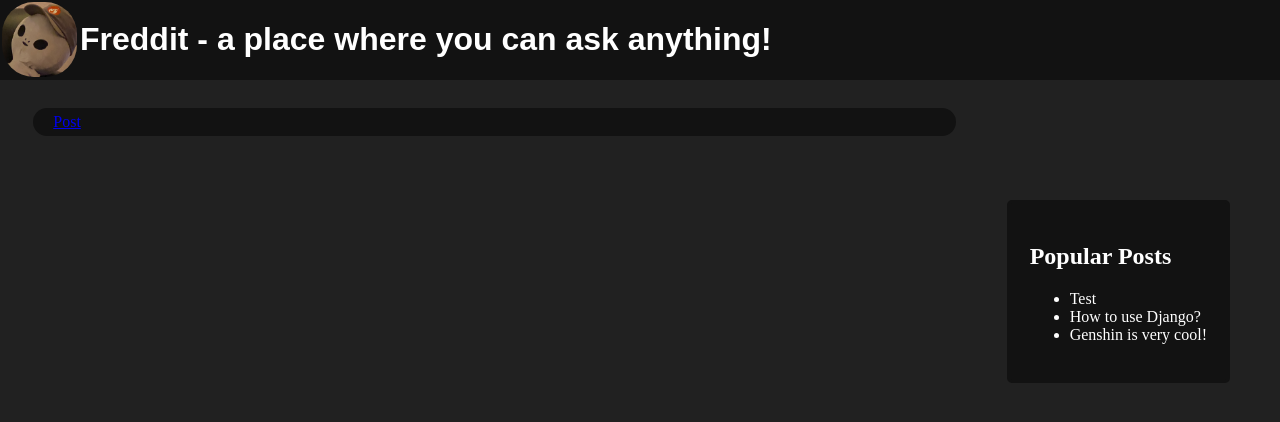
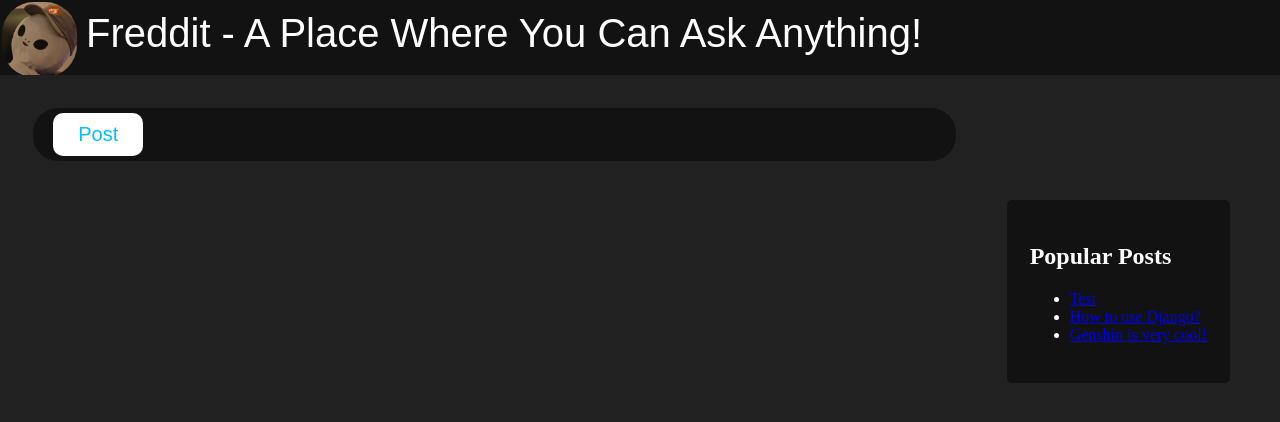
Before and after one commit to TheYibster/fredditforums, a Django app: page / in a window 1280 px wide. Shown: the top 422 px of the page. Run offline with Django 4.2, Linux system fonts and the light colour scheme; data comes from the database, SQL or seed files in the repository.

Commit message:
added the option to view threads and posts

```diff
--- a/fredditforums/freddit/urls.py
+++ b/fredditforums/freddit/urls.py
@@ -3,5 +3,6 @@ from freddit import views
 
 urlpatterns = [
     path('', views.index, name='index'),
-    path('add_thread/', views.add_thread, name = 'add_thread')
+    path('add_thread/', views.add_thread, name = 'add_thread'),
+    path('thread/<slug:thread_slug>/', views.view_thread, name="thread_post")
 ]
--- a/fredditforums/freddit/views.py
+++ b/fredditforums/freddit/views.py
@@ -1,6 +1,7 @@
 from http.client import HTTPResponse
+from multiprocessing import context
 from django.shortcuts import render
-from freddit.models import Thread
+from freddit.models import Thread, Comment
 from freddit.forms import ThreadForm, CommentForm
 
 # Create your views here.
@@ -19,3 +20,15 @@ def add_thread(request):
         else:
             print(form.errors)
     return render(request, 'freddit/add_thread.html', {'form': form})
+
+def view_thread(request, thread_slug):
+    context_dict = {}
+    try:
+        thread = Thread.objects.get(slug=thread_slug)
+        comments = Comment.objects.filter(thread=thread)
+        context_dict['thread'] = thread
+        context_dict['comment'] = comments
+    except Thread.DoesNotExist:
+        context_dict['thread'] = None
+        context_dict['comment'] = None
+    return render(request, 'freddit/thread.html', context_dict)
--- a/fredditforums/static/css/base.css
+++ b/fredditforums/static/css/base.css
@@ -1,5 +1,21 @@
 body {
     background-color: #212121;
+}
+
+.button1 {
+    font-size: 20px;
+    border-radius: 10px;
+    padding: 10px 25px;
+    cursor: pointer;
+    border: none;
+    background-color: #fff;
+    color: deepskyblue;
+    transition-duration: 0.4s;
+}
+
+.button1:hover {
+    color: #fff;
+    background-color: deepskyblue;
 }
 
 .banner {
@@ -11,14 +27,7 @@ body {
     overflow: hidden;
     width: 100%;
 }
-.banner h1 {
-    position: relative;
-    left: 5px;
-    font-family: Arial, Helvetica, sans-serif;
-    font-size: 5;
-    color: #fff;
-    text-align: left;
-}
+
 .banner img {
     position: relative;
     top: 2px;
@@ -27,6 +36,17 @@ body {
     height: 75px;
     border-radius: 32px;
     float: left;
+}
+
+.banner_button {
+    position: relative;
+    top: 10px;
+    left: 5px;
+    font-family: Arial, Helvetica, sans-serif;
+    font-size: 40px;
+    color: #fff;
+    background-color: rgba(0,0,0,0);
+    border: 0px;
 }
 
 .sidebar {
@@ -54,10 +74,9 @@ body {
     color: #fff;
 }
 
-#thread_form text {
+#thread_form {
     color: #fff;
     font-size: 25px;
     position: relative;
-    left: 0px;
-    top: 0px;
+    bottom: 10px;
 }
--- a/fredditforums/templates/freddit/add_thread.html
+++ b/fredditforums/templates/freddit/add_thread.html
@@ -16,6 +16,7 @@
             {{field.help_text}}
             {{field}}
         {% endfor %}
+        <br>
         <input type="submit" name="Submit" value="Post" />
     </form>
 </div>
--- a/fredditforums/templates/freddit/base.html
+++ b/fredditforums/templates/freddit/base.html
@@ -5,14 +5,17 @@
 <html lang="en">
     <head>
         <title>Freddit</title>
-        <link rel="stylesheet" href="{% static 'css/base.css' %}" />
+        <link rel="stylesheet" href="{% static 'css/base.css' %}">
+        <link rel="icon" type="image/x-icon" href="{% static 'images/favicon.ico' %}">
     </head>
 
     <body>
 
         <div class="banner">
-            <img src="{% static 'images/fred.jpg' %}" alt='Image of Fred'/>
-            <h1>Freddit - a place where you can ask anything!</h1>
+            <img src="{% static 'images/fred.jpg' %}" alt='Image of Fred'>
+            <form action="/freddit">
+                <input class= "banner_button" type="submit" value="Freddit - A Place Where You Can Ask Anything!" />
+            </form>
         </div>
 
         <div class="sidebar">
@@ -20,7 +23,7 @@
                 {% if threads %}
                     <ul>
                         {% for thread in threads %}
-                            <li>{{thread.topic}}</li>
+                            <li><a href="/freddit/thread/{{thread.slug}}">{{thread.topic}}</li></a>
                         {% endfor %}
                     </ul>
                 {% else %}
--- a/fredditforums/templates/freddit/index.html
+++ b/fredditforums/templates/freddit/index.html
@@ -2,6 +2,7 @@
 {% load static %}
 
 {% block body_block %}
-
-    <a href="/freddit/add_thread">Post</a>
+    <form action="/freddit/add_thread">
+        <input class= "button1" type="submit" value="Post" />
+    </form>
 {% endblock %}
```
Also changed, not shown: fredditforums/templates/freddit/thread.html (added, +24 -0 lines), fredditforums/static/images/favicon.ico (added).
